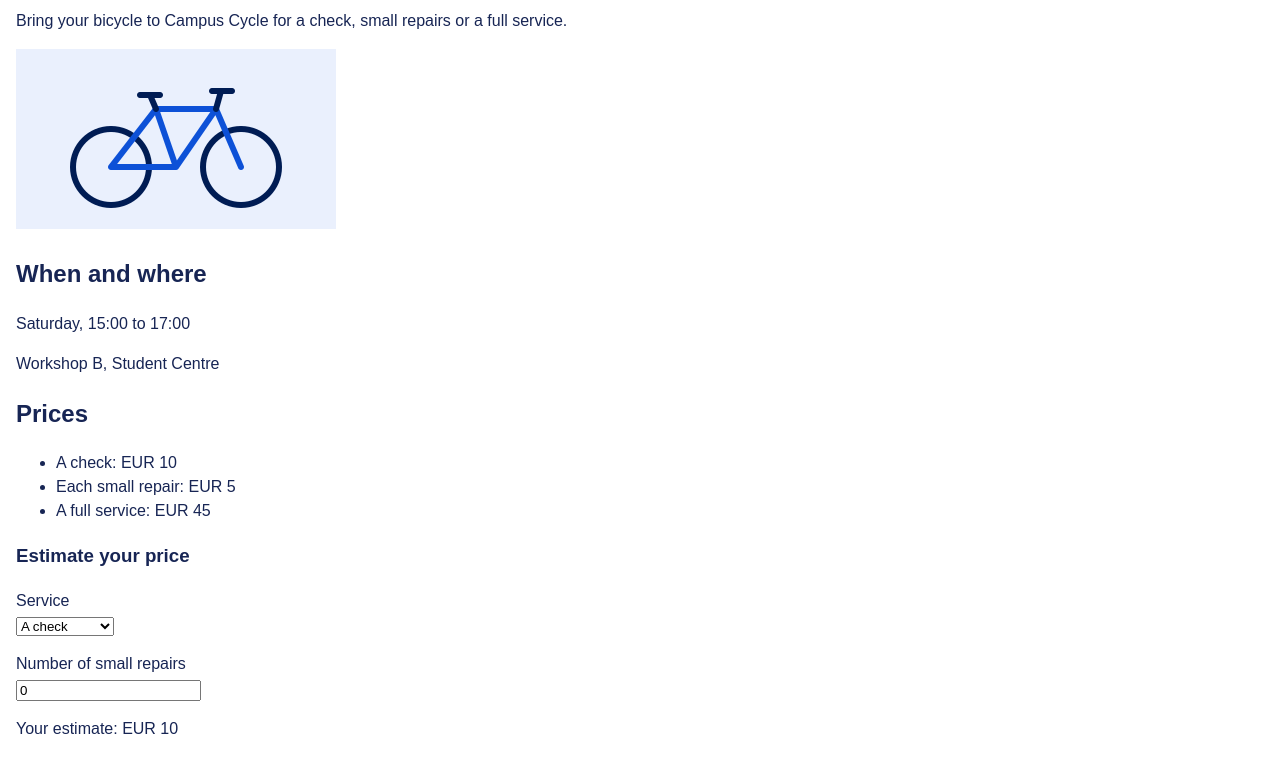
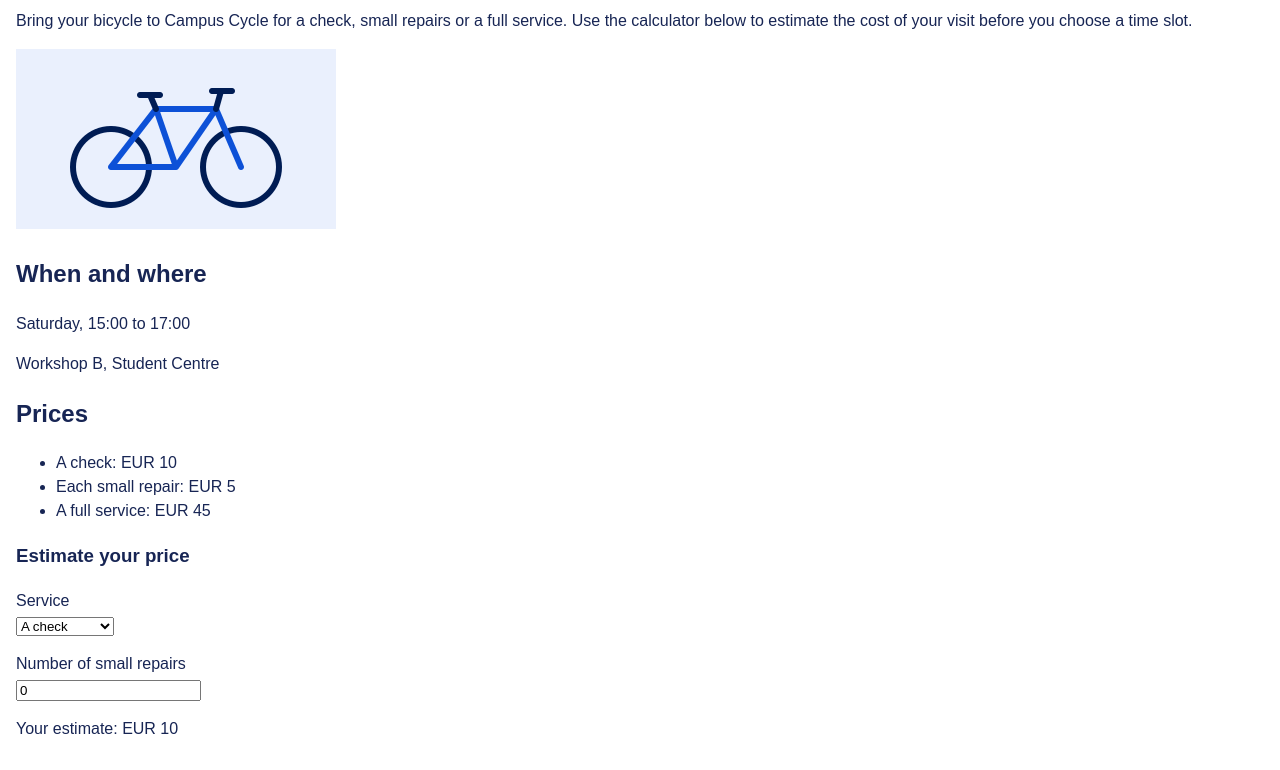
Before and after one commit to JoachimKoudijzer/clicic, a plain HTML site: page index.html in a window 1280 px wide. Shown: the part 115-885 px from the top of the page. Drawn offline with Linux system fonts and the light colour scheme.

Commit message:
a clearer promise

```diff
--- a/index.html
+++ b/index.html
@@ -31,7 +31,7 @@
   <main>
     <section id="clinic">
       <h1>Saturday repair clinic</h1>
-      <p>Bring your bicycle to Campus Cycle for a check, small repairs or a full service.</p>
+      <p>Bring your bicycle to Campus Cycle for a check, small repairs or a full service. Use the calculator below to estimate the cost of your visit before you choose a time slot.</p>
 
       <img
         src="images/bicycle.png"
```
